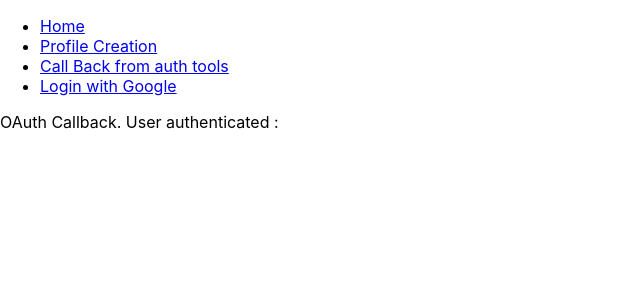
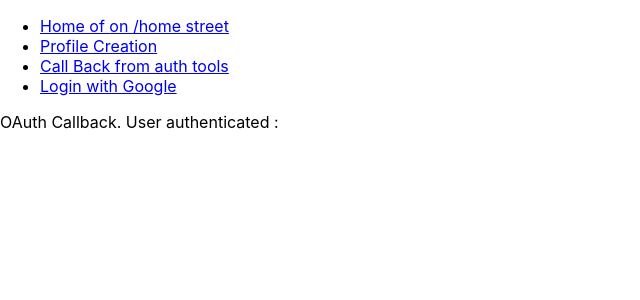
Before and after one commit to svichare/AAppFrontend, a React (Create React App) app: page /OAuthCallback in a window 1280 px wide. Shown: the top 300 px of the page, without its empty margins (0-640 px from the left). Built offline with nearby package versions, Linux system fonts and the light colour scheme; no server answers.

Commit message:
Fetch emailId and set it to local variable.

```diff
--- a/src/App.js
+++ b/src/App.js
@@ -48,7 +48,7 @@
       <nav>
         <ul>
           <li>
-            <Link to="/Home">Home </Link>
+            <Link to="/Home">Home of {userEmail} on {currentUrl} street</Link>
           </li>
           <li>
             <Link to="/ProfileCreation">Profile Creation</Link>
--- a/src/pages/OAuthCallback.jsx
+++ b/src/pages/OAuthCallback.jsx
@@ -31,14 +31,14 @@
         const primaryEmail = response.data.emailAddresses.find(email => email.metadata.primary).value;
         // Set email ID for calling function.
         setLocalUserEmail(primaryEmail);
+        setUserEmail(primaryEmail);
       } catch (error) {
         console.error('Error fetching user email:', error);
       }
     };
 
     fetchUserEmail();
-    // Fetch User profile from DocumentDB.
-  }, []);
+   }, );
 
   // setUserEmail(localUserEmail);
   return <div>OAuth Callback. User authenticated : {localUserEmail} </div>;
```
